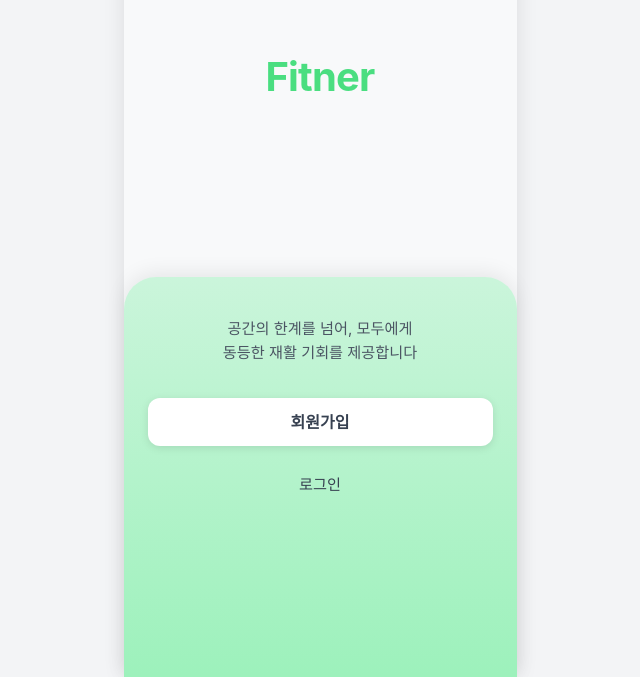
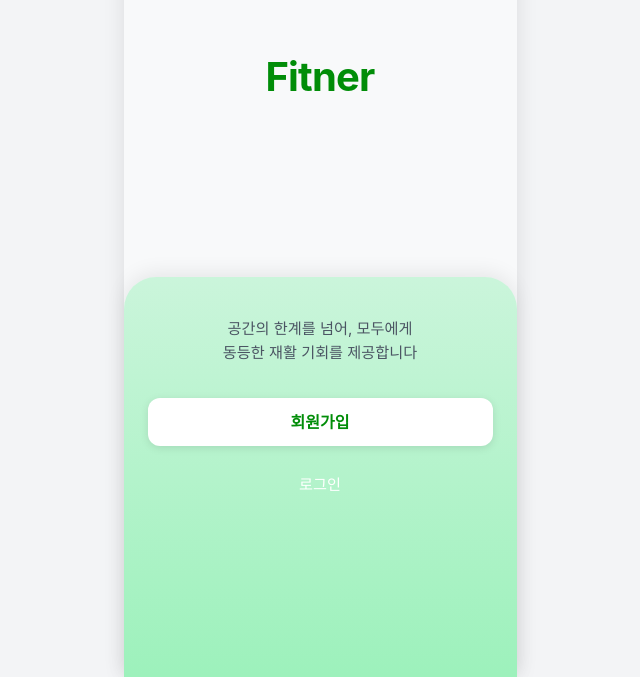
Before and after one commit to SRHS-SPAM/fitpro, a React (Vite) app in the folder frontend/: page / in a window 1280 px wide. Shown: the part 123-800 px from the top of the page, without its empty margins (320-960 px from the left). Built offline with nearby package versions, Linux system fonts and the light colour scheme.

Commit message:
됐을거야..!

```diff
--- a/frontend/src/pages/StartPage.css
+++ b/frontend/src/pages/StartPage.css
@@ -10,31 +10,29 @@
     box-shadow: 0 0 20px rgba(0, 0, 0, 0.1); /* ✅ 양옆 그림자 */
     }
 
-    /* Header - 상단 로고 영역 */
     .start-header {
     flex: 1;
     display: flex;
     align-items: center;
     justify-content: center;
     padding: 2rem 1.5rem;
-    max-height: 60vh; /* ✅ 로고 영역 최대 높이 제한 */
+    max-height: 60vh;
     }
 
     .start-logo {
     font-size: 2.5rem;
     font-weight: 700;
-    color: #4ade80; /* 녹색 */
+    color: #018D08;
     margin: 0;
     letter-spacing: -0.02em;
     }
 
-    /* Card - 하단 녹색 그라데이션 카드 */
     .start-card {
     background: linear-gradient(to bottom, rgba(134, 239, 172, 0.4), rgba(134, 239, 172, 0.8));
     border-radius: 2rem 2rem 0 0;
     padding: 2.5rem 1.5rem 2rem;
     box-shadow: 0 -4px 20px rgba(0, 0, 0, 0.08);
-    min-height: 400px; /* ✅ 최소 높이 설정 */
+    min-height: 400px;
     }
 
     .start-card-content {
@@ -65,7 +63,7 @@
     width: 100%;
     height: 3rem;
     background-color: white;
-    color: #374151;
+    color: #018D08;;
     border: none;
     border-radius: 0.75rem;
     font-size: 1rem;
@@ -86,12 +84,11 @@
     transform: translateY(0);
     }
 
-    /* 로그인 링크 */
     .start-login-link {
     width: 100%;
     height: 3rem;
     background-color: transparent;
-    color: #374151;
+    color: #ffffff;
     border: none;
     font-size: 0.95rem;
     font-weight: 500;
@@ -100,7 +97,7 @@
     }
 
     .start-login-link:hover {
-    color: #1f2937;
+    color: #ffffff;
     text-decoration: underline;
     }
 
```
